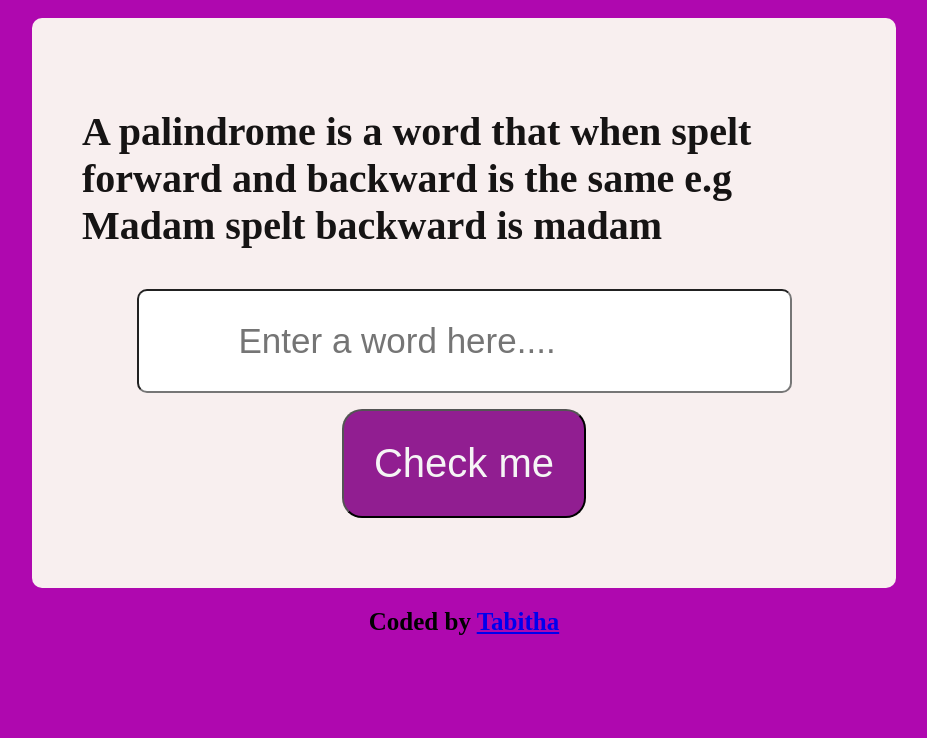
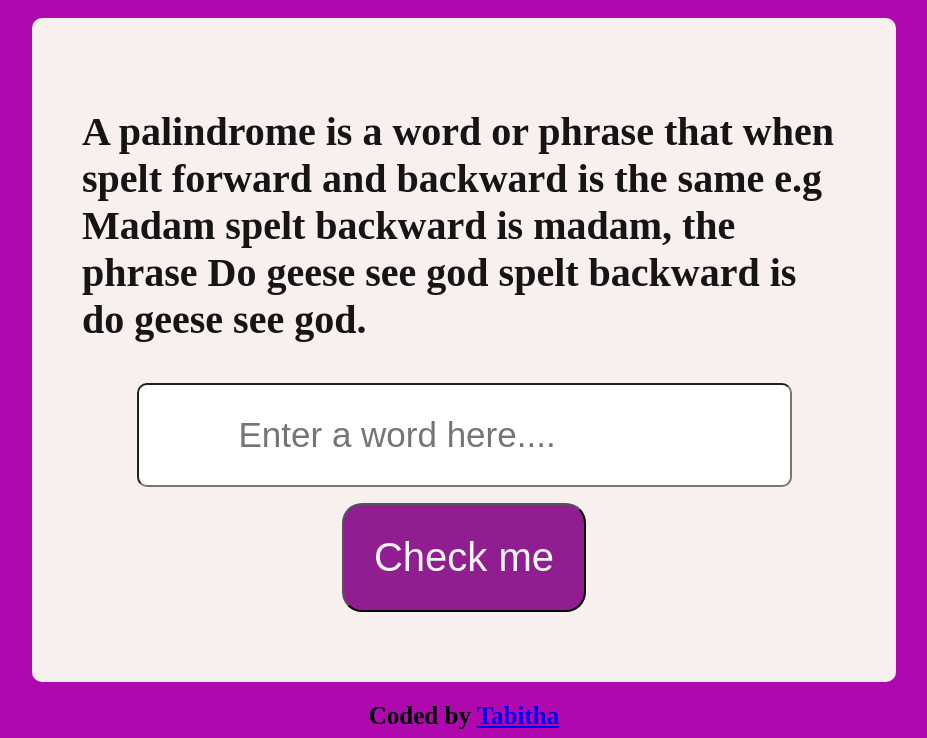
Before and after one commit to Tabitht/Palindrome-project, a plain HTML site: page Palindrome checker/index.html in a window 1280 px wide. Shown: the part 138-876 px from the top of the page, without its empty margins (176-1103 px from the left). Before the commit the page ends 800 px from the top, so only its background shows below. Drawn offline with Linux system fonts and the light colour scheme.

Commit message:
corrected something

```diff
--- a/Palindrome checker/index.html
+++ b/Palindrome checker/index.html
@@ -10,7 +10,7 @@
     <header>
     <h1>PALINDROME CHECKER</h1>
     <div class="m-md-50">
-    <p class="written">A palindrome is a word that when spelt forward and backward is the same e.g Madam spelt backward is madam</p>
+    <p class="written">A palindrome is a word or phrase that when spelt forward and backward is the same e.g Madam spelt backward is madam, the phrase Do geese see god spelt backward is do geese see god.</p>
     <input type="text" id="word" placeholder="Enter a word here....">
     <p><button id="click">Check me</button></p>
     <p id="enteredword" class="enteredword"></p>
```
